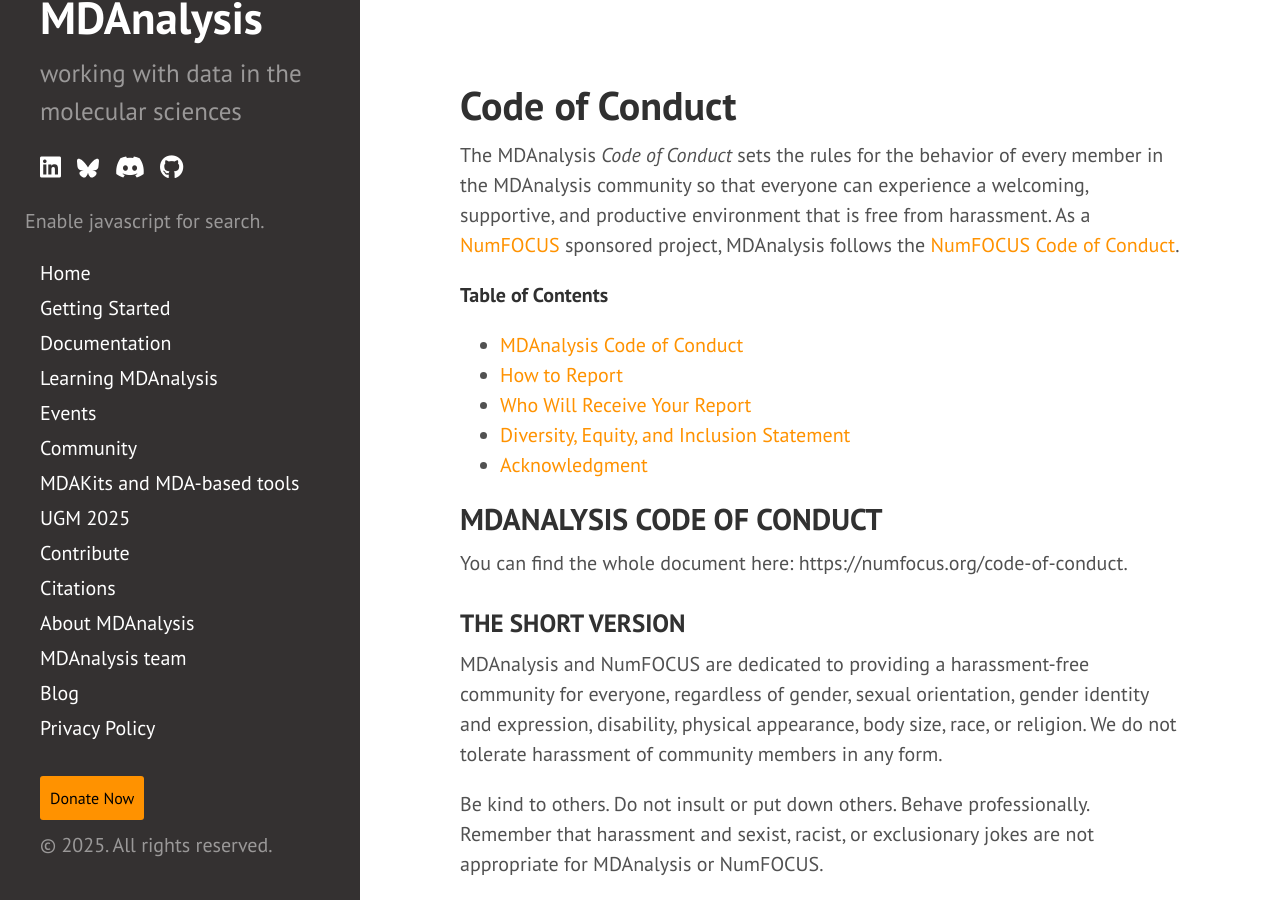
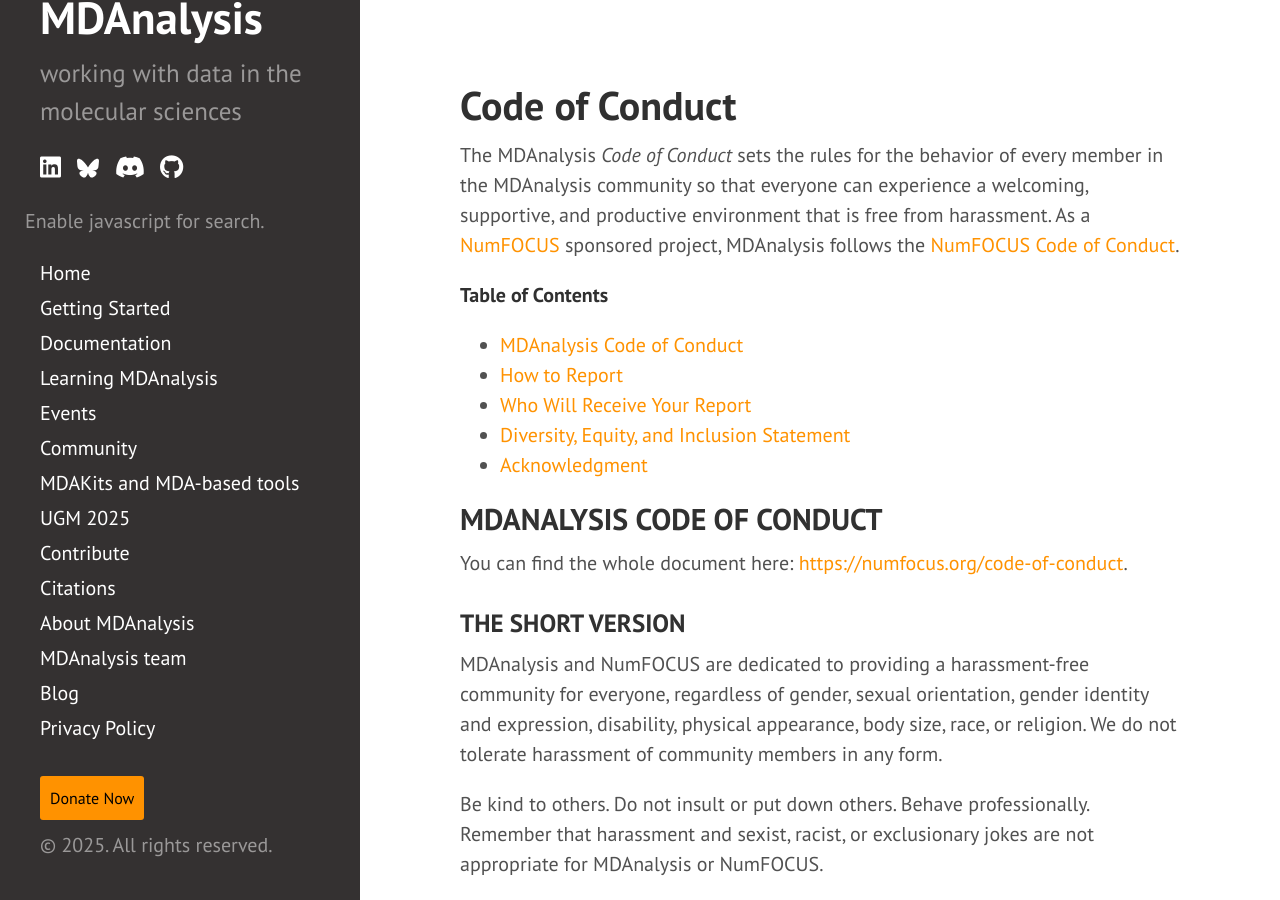
Before and after one commit to MDAnalysis/MDAnalysis.github.io, a Jekyll site: the page built from conduct.md, in a window 1280 px wide and 900 px high. Built offline with Jekyll 4.4.1, drawn with Linux system fonts in a browser that asks for light colours; comment, search, counter and statistics services are not loaded; some of the changed text lies outside the part shown.

```diff
--- a/conduct.md
+++ b/conduct.md
@@ -20,7 +20,7 @@ project, MDAnalysis follows the [NumFOCUS Code of Conduct][NF-conduct].
 - [Acknowledgment](#acknowledgment)
 
 ## MDANALYSIS CODE OF CONDUCT
-You can find the whole document here: https://numfocus.org/code-of-conduct.
+You can find the whole document here: [https://numfocus.org/code-of-conduct][NF-conduct].
 
 ### THE SHORT VERSION
 MDAnalysis and NumFOCUS are dedicated to providing a harassment-free community for everyone,
@@ -49,7 +49,7 @@ using the [NumFOCUS Code of Conduct Reporting Form](https://numfocus.typeform.co
 If you are attending an MDAnalysis event or meetup and wish to make a report that requires
 an appropriate immediate response, you may contact the ombudspersons (who will identify
 themselves at the event) or other event staff/meetup organizers. If you would prefer not to
-do that, please [submit a report](how-to-report) to NumFOCUS, but please note it may not be
+do that, please [submit a report](#how-to-report) to NumFOCUS, but please note it may not be
 possible for the [NumFOCUS Code of Conduct Working Group](#who-will-receive-your-report) to
 respond immediately.
 
@@ -67,7 +67,7 @@ You can learn more about the current group members, as well as the reporting pro
 ### ENFORCEMENT
 Based on recommendations for next steps as determined by the NumFOCUS Code of Conduct Working Group,
 the MDAnalysis project will remain responsible for making the final decision and implementing any
-resulting actions. See the [MDanalysis team](https://www.mdanalysis.org/pages/team/#roles) page on
+resulting actions. See the [MDAnalysis team](https://www.mdanalysis.org/pages/team/#roles) page on
 the MDAnalysis website for a current list of the **MDAnalysis Code of Conduct Committee** members.
 
 Once a resolution has been agreed upon, but before it is enacted, the MDAnalysis Code of Conduct
```
Also changed, not shown: other parts of conduct.md (+0 -4 lines).
